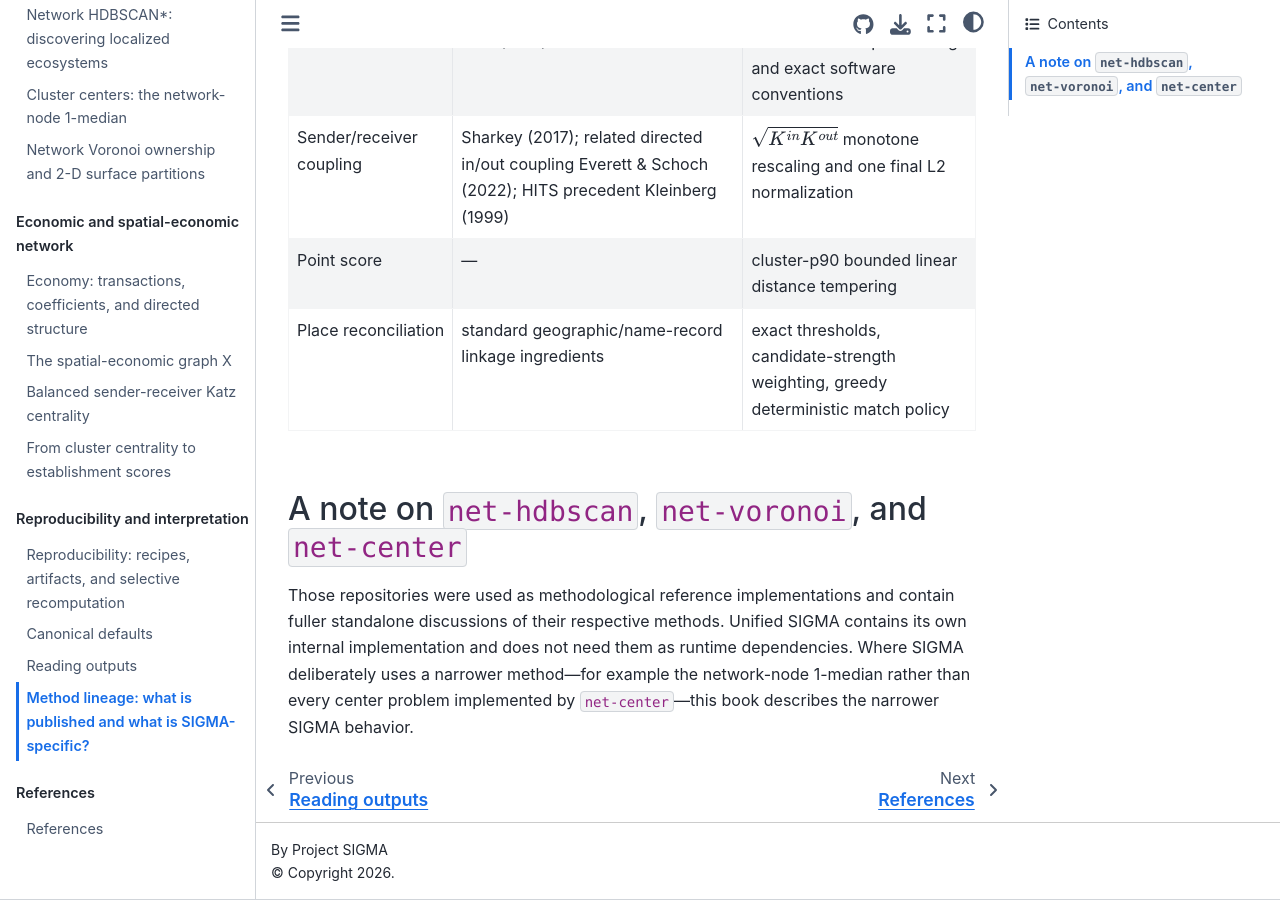
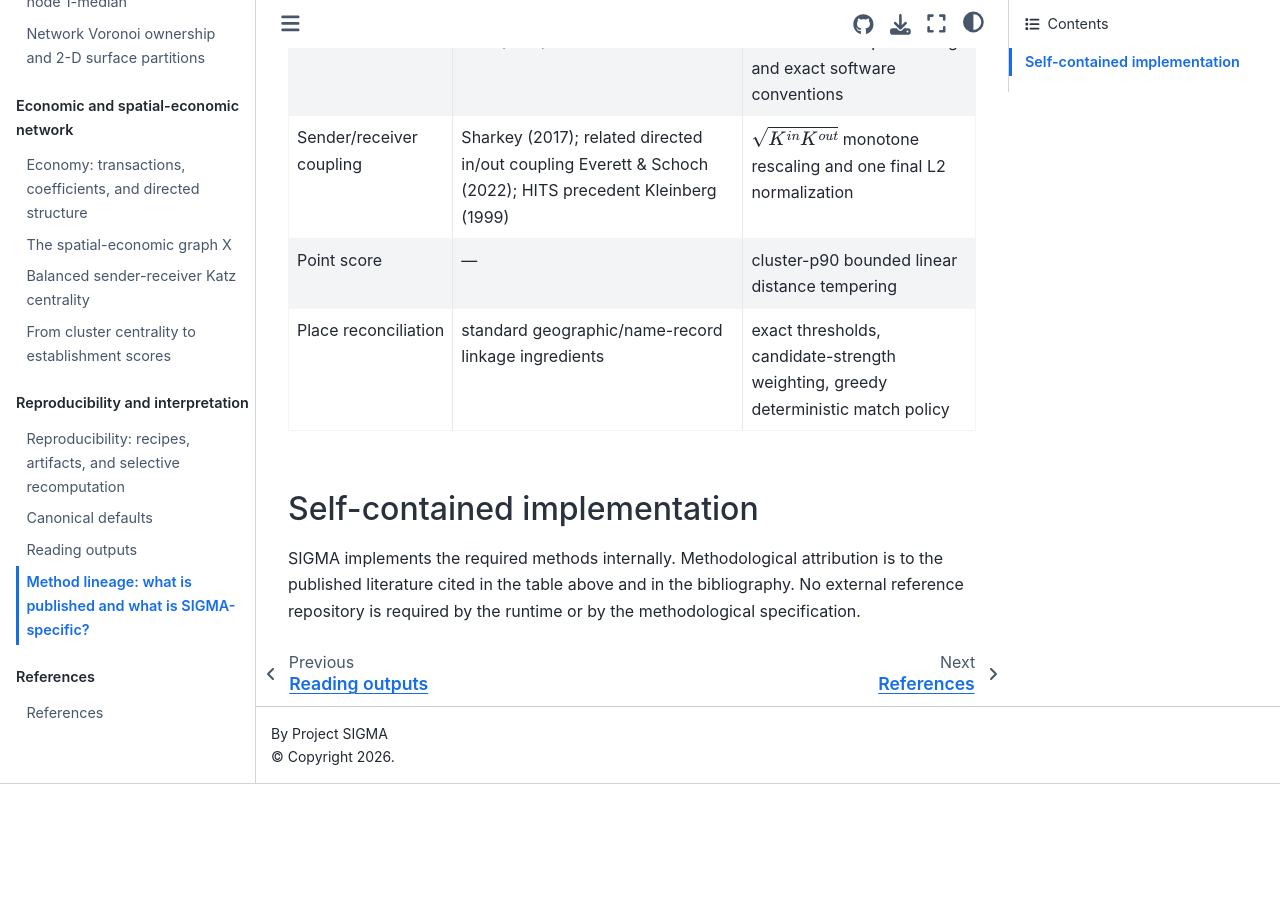
Before and after one commit to projectsigma/sigma, a Jupyter Book: the page built from docs/book/content/reference/method_lineage.md, in a window 1280 px wide and 900 px high, scrolled down 907 px. Built offline with Jupyter Book 1.0.4 settings and Sphinx 7.4.7 and the Sphinx Book theme 1.1.4, drawn with Linux system fonts in a browser that asks for light colours; after the commit the page ends 1691 px from its top, so only the background shows below that.

Commit message:
docs: make methodological documentation self-contained

```diff
--- a/docs/book/content/reference/method_lineage.md
+++ b/docs/book/content/reference/method_lineage.md
@@ -15,6 +15,6 @@ This page is the shortest defensible description of provenance.
 | Point score | — | cluster-p90 bounded linear distance tempering |
 | Place reconciliation | standard geographic/name-record linkage ingredients | exact thresholds, candidate-strength weighting, greedy deterministic match policy |
 
-## A note on `net-hdbscan`, `net-voronoi`, and `net-center`
+## Self-contained implementation
 
-Those repositories were used as methodological reference implementations and contain fuller standalone discussions of their respective methods. Unified SIGMA contains its own internal implementation and does not need them as runtime dependencies. Where SIGMA deliberately uses a narrower method—for example the network-node 1-median rather than every center problem implemented by `net-center`—this book describes the narrower SIGMA behavior.
+SIGMA implements the required methods internally. Methodological attribution is to the published literature cited in the table above and in the bibliography. No external reference repository is required by the runtime or by the methodological specification.
```
Also changed, not shown: GITHUB_PAGES.md (+2 -2 lines), README.md (+3 -3 lines), docs/book/content/intro/index.md (+1 -1 lines), docs/book/content/methods/centers.md (+1 -1 lines), docs/book/content/reference/references.md (+1 -4 lines).
